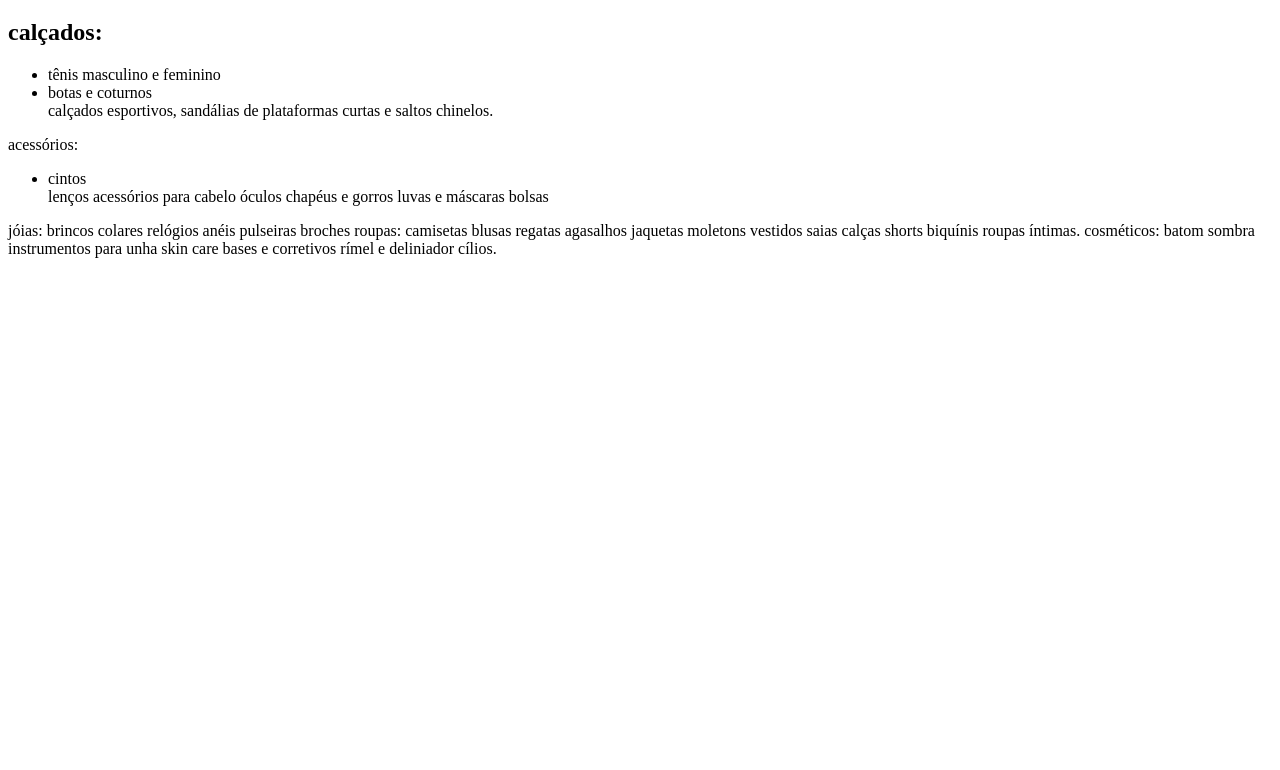
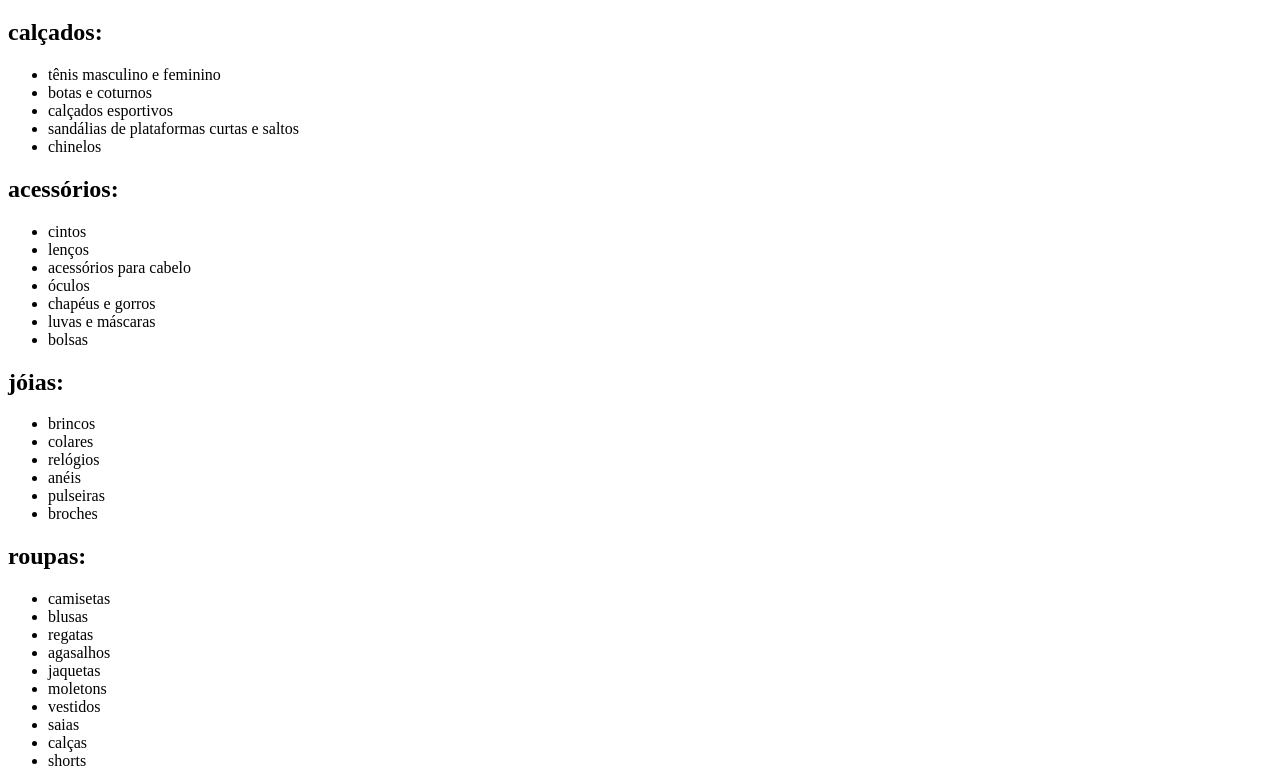
Before and after one commit to nathalygb1625/site-25-08, a plain HTML site: page Index.html in a window 1280 px wide. Shown: the part 165-935 px from the top of the page. Before the commit the page ends 800 px from the top, so only its background shows below. Drawn offline with Linux system fonts and the light colour scheme.

Commit message:
Add files via upload

```diff
--- a/Index.html
+++ b/Index.html
@@ -18,55 +18,61 @@
     <ul>
         <li>tênis masculino e feminino</li>
         <li>botas e coturnos</li>
-        calçados esportivos,
-        sandálias de plataformas curtas e saltos
-        chinelos.
+        <li>calçados esportivos</li>
+        <li>sandálias de plataformas curtas e saltos</li>
+        <li>chinelos</li>
     </ul>
 
-   acessórios:
+   <h2>acessórios:</h2>
 
    <ul>
        <li>cintos</li>
-       lenços
-       acessórios para cabelo
-       óculos
-       chapéus e gorros
-       luvas e máscaras
-       bolsas
+       <li>lenços</li>
+       <li>acessórios para cabelo</li>
+       <li>óculos</li>
+       <li>chapéus e gorros</li>
+       <li>luvas e máscaras</li>
+       <li>bolsas</li>
    </ul>
 
-   jóias:
+   <h2>jóias:</h2>
 
-   brincos
-   colares
-   relógios
-   anéis
-   pulseiras
-   broches
+   <ul>
+       <li>brincos</li>
+       <li>colares</li>
+       <li>relógios</li>
+       <li>anéis</li>
+       <li>pulseiras</li>
+       <li>broches</li>
+   </ul>
 
-   roupas:
+   <h2>roupas:</h2>
 
-   camisetas
-   blusas
-   regatas
-   agasalhos
-   jaquetas
-   moletons
-   vestidos
-   saias
-   calças
-   shorts
-   biquínis
-   roupas íntimas.
+   <ul>
+       <li>camisetas</li>
+       <li>blusas</li>
+       <li>regatas</li>
+       <li>agasalhos</li>
+       <li>jaquetas</li>
+       <li>moletons</li>
+       <li>vestidos</li>
+       <li>saias</li>
+       <li>calças</li>
+       <li>shorts</li>
+       <li>biquínis</li>
+       <li>roupas íntimas.</li>
+   </ul>
 
-   cosméticos:
+   <h2>cosméticos:</h2>
 
-   batom
-   sombra
-   instrumentos para unha
-   skin care
-   bases e corretivos
-   rímel e deliniador
-   cílios.
+   <ul>
+       <li>batom</li>
+       <li>sombra</li>
+       <li>instrumentos para unha</li>
+       <li>skin care</li>
+       <li>bases e corretivos</li>
+       <li>rímel e deliniador</li>
+       <li>cílios.</li>
+   </ul>
 </body>
 </html>
```
